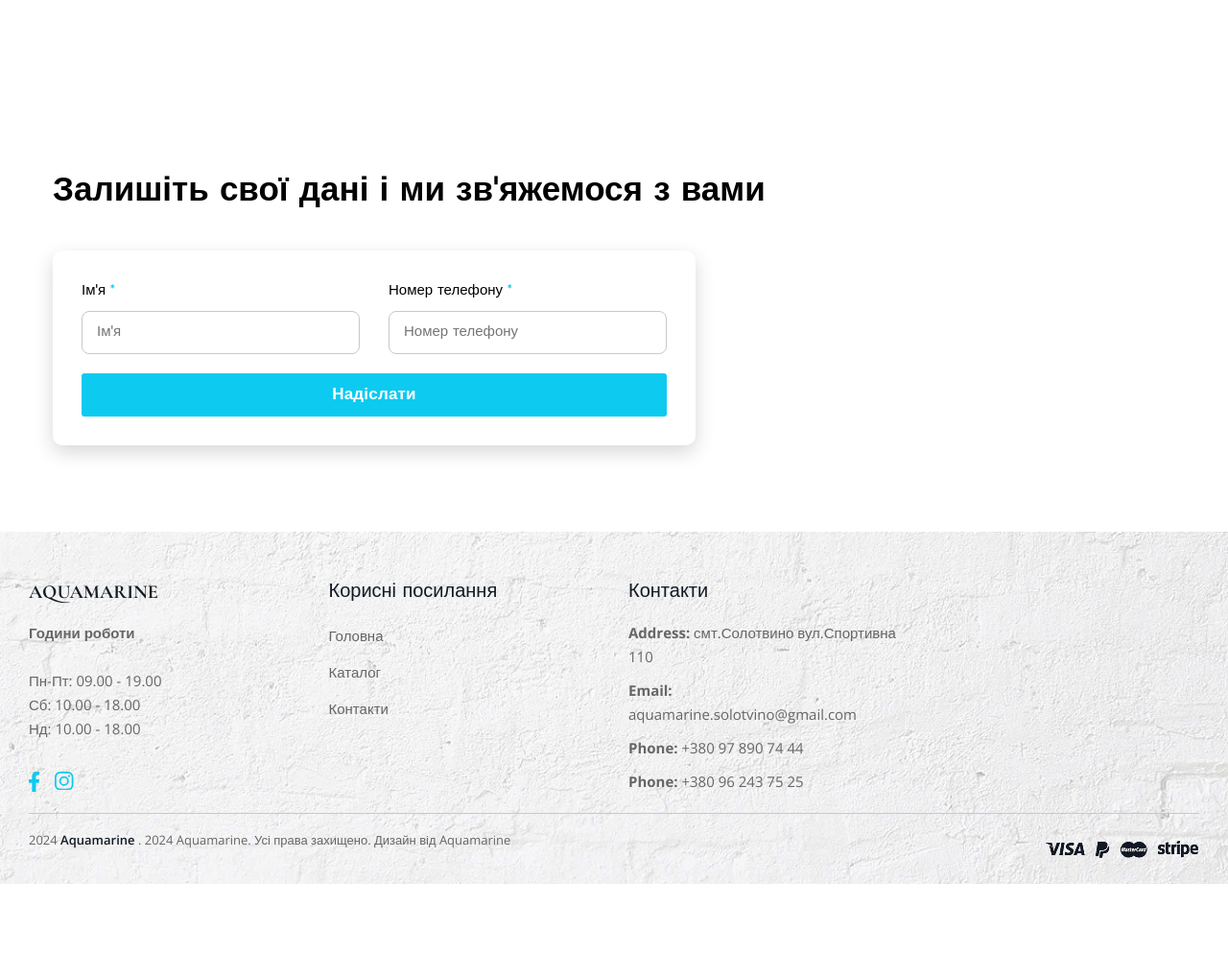
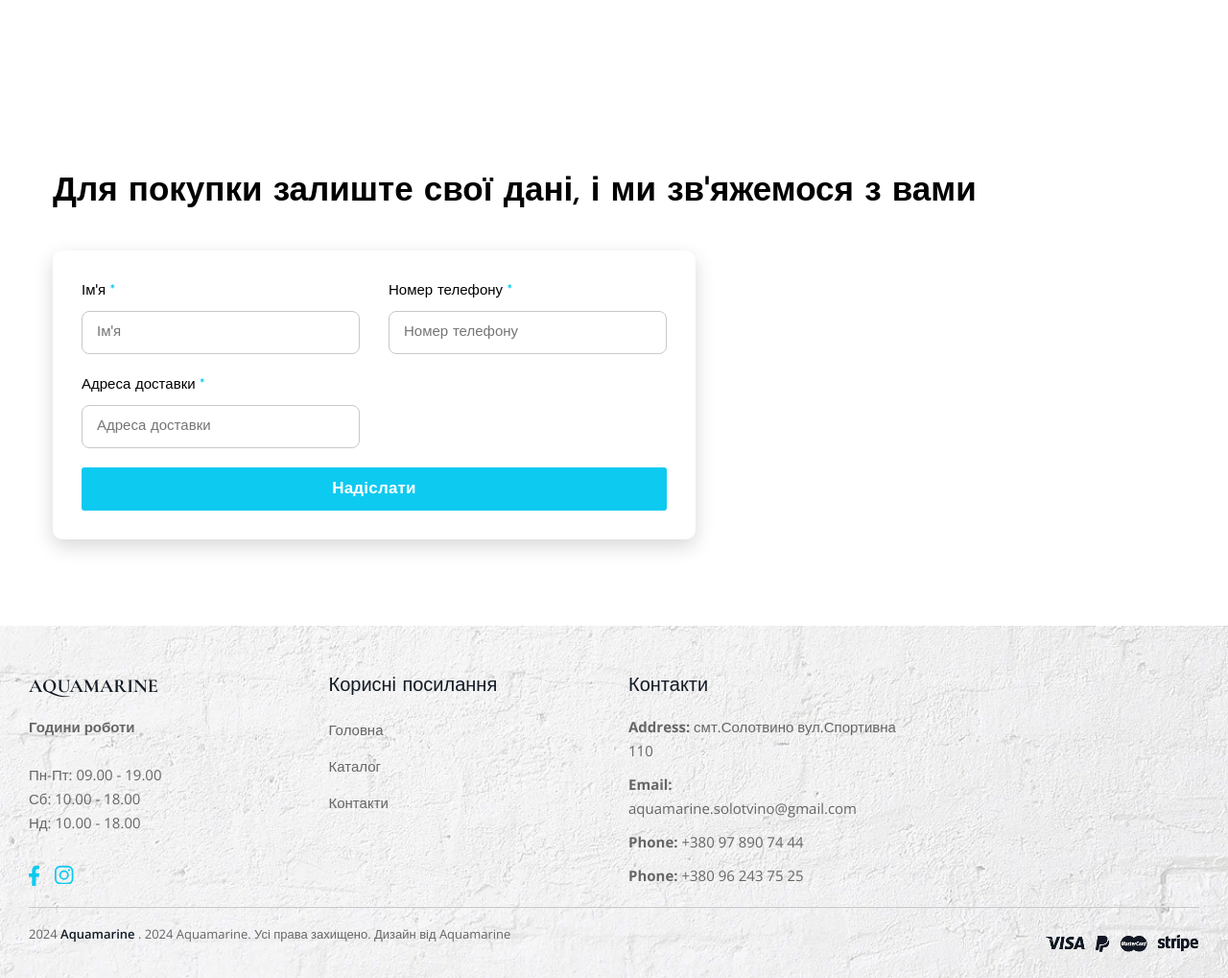
Before and after one commit to Marinel444/AquamarineShop, a Django app: page /cart/ in a window 1280 px wide. Shown: the part 660-1679 px from the top of the page at 96% size. Before the commit the page ends 1581 px from the top, so only its background shows below. Run offline with Django 5.2, Linux system fonts and the light colour scheme; data that the repository does not hold is empty; some libraries are stand-ins or nearby versions.

Commit message:
added 'location' for card and order view

```diff
--- a/shop/forms.py
+++ b/shop/forms.py
@@ -19,6 +19,7 @@ class ContactForm(forms.Form):
 class OrderForm(forms.Form):
     name = forms.CharField(max_length=100)
     phone_number = forms.CharField(max_length=14)
+    location = forms.CharField(max_length=255)
 
 
 PhotoFormSet = forms.inlineformset_factory(Product, Photo, fields=("image",), extra=9)
--- a/shop/utils.py
+++ b/shop/utils.py
@@ -2,11 +2,12 @@ from django.core.mail import EmailMessage
 from django.template.loader import render_to_string
 
 
-def send_order_email(name, phone_number, products, email_template="emails/order-for-email.html"):
+def send_order_email(name, phone_number, location, products, email_template="emails/order-for-email.html"):
     context = {
         "products": products,
         "name": name,
         "phone_number": phone_number,
+        "location": location,
     }
     html_content = render_to_string(email_template, context)
     email = EmailMessage(
--- a/shop/views.py
+++ b/shop/views.py
@@ -99,17 +99,19 @@ class CartListView(generic.ListView):
         return queryset
 
     def post(self, request, *args, **kwargs):
-        products = self.get_queryset()
+        self.object_list = self.get_queryset()
         form = self.form_class(request.POST)
         if form.is_valid():
             send_order_email(
                 form.cleaned_data["name"],
                 form.cleaned_data["phone_number"],
-                products
+                form.cleaned_data["location"],
+                self.object_list
             )
             request.session["cart"] = []
             return redirect(reverse("shop:success"))
-        context = self.get_context_data(form=form)
+
+        context = self.get_context_data(form=form, object_list=self.object_list)
         return self.render_to_response(context)
 
 
@@ -125,16 +127,17 @@ class ProductOrderView(generic.DetailView):
     slug_url_kwarg = "product_slug"
 
     def post(self, request, *args, **kwargs):
-        product = self.get_object()
+        self.object = self.get_object()
         form = self.form_class(request.POST)
         if form.is_valid():
             send_order_email(
                 form.cleaned_data["name"],
                 form.cleaned_data["phone_number"],
-                [product]
+                form.cleaned_data["location"],
+                [self.object]
             )
             return redirect(reverse("shop:success"))
-        context = self.get_context_data(object=product, form=form)
+        context = self.get_context_data(object=self.object, form=form)
         return self.render_to_response(context)
 
 
--- a/templates/emails/order-for-email.html
+++ b/templates/emails/order-for-email.html
@@ -74,6 +74,9 @@
                           <br><br>
                           Номер телефона: <br>
                           <b>{{ phone_number }}</b>
+                          <br><br>
+                          Место доставки: <br>
+                          <b>{{ location }}</b>
                         </p>
                       </div>
                 </div>
--- a/templates/shop/cart.html
+++ b/templates/shop/cart.html
@@ -123,8 +123,8 @@
     <section class="contact__section section--padding">
       <div class="container">
         <div class="section__heading mb-40">
-          <h2 class="section__heading--maintitle contact__section--hrading mb-10">Залишіть свої дані і ми зв'яжемося з
-            вами</h2>
+          <h2 class="section__heading--maintitle contact__section--hrading mb-10">Для покупки залиште свої дані, і ми
+            зв'яжемося з вами</h2>
 
         </div>
         <div class="main__contact--area">
@@ -155,6 +155,16 @@
                                type="text">
                       </div>
                     </div>
+                    <div class="col-lg-6 col-md-6">
+                      <div class="contact__form--list mb-20">
+                        <label class="contact__form--label" for="id_location"
+                               {% if form.location.errors %}style="color: red"{% endif %}>Адреса доставки <span
+                                  class="contact__form--label__star">*</span></label>
+                        <input class="contact__form--input" name="location" id="id_location"
+                               placeholder="Адреса доставки"
+                               type="text">
+                      </div>
+                    </div>
                   </div>
                   <button class="contact__form--btn primary__btn" type="submit">Надіслати</button>
                   <p class="form-messege"></p>
```
Also changed, not shown: templates/shop/order.html (+12 -3 lines), 1 other file.
